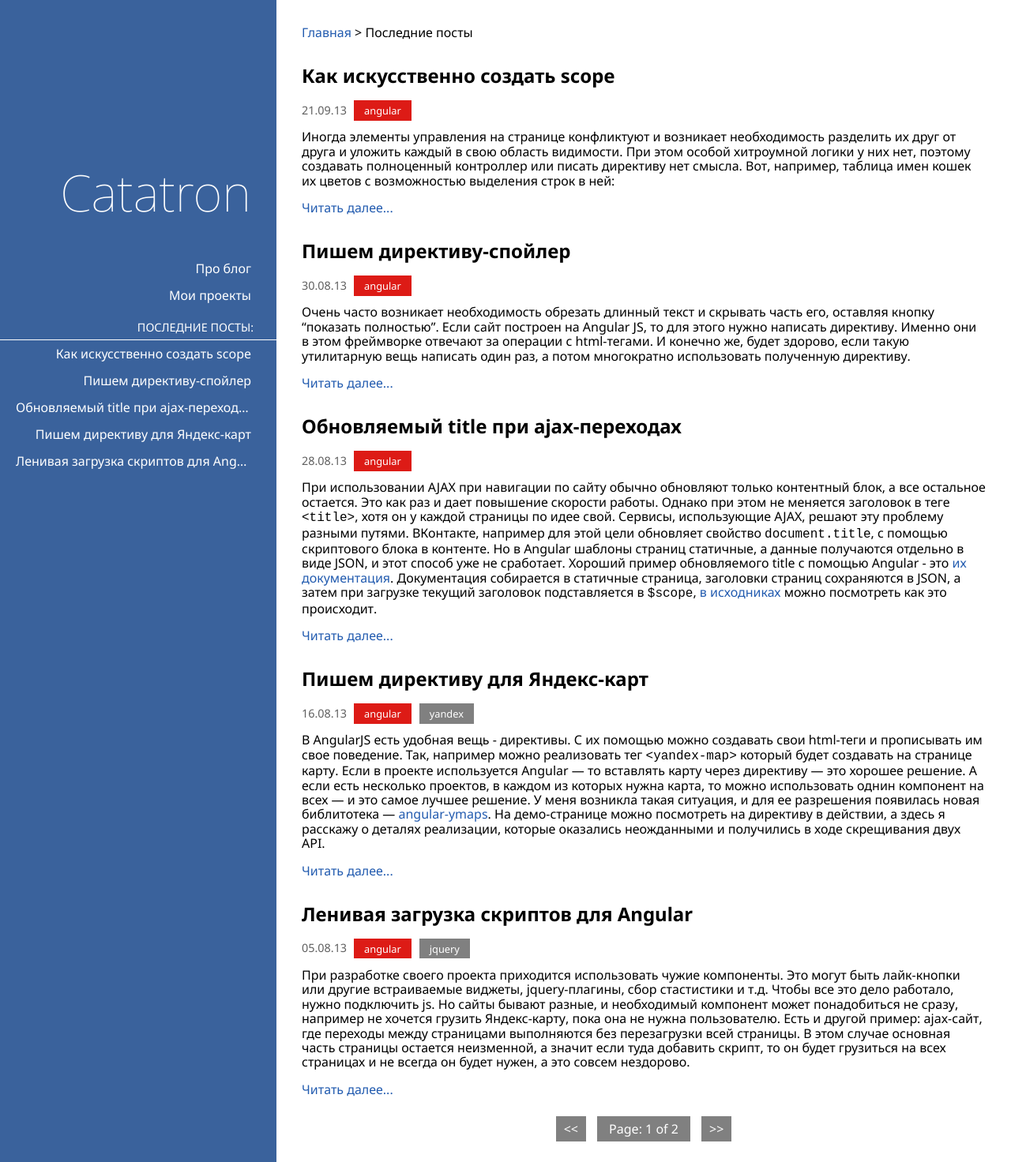
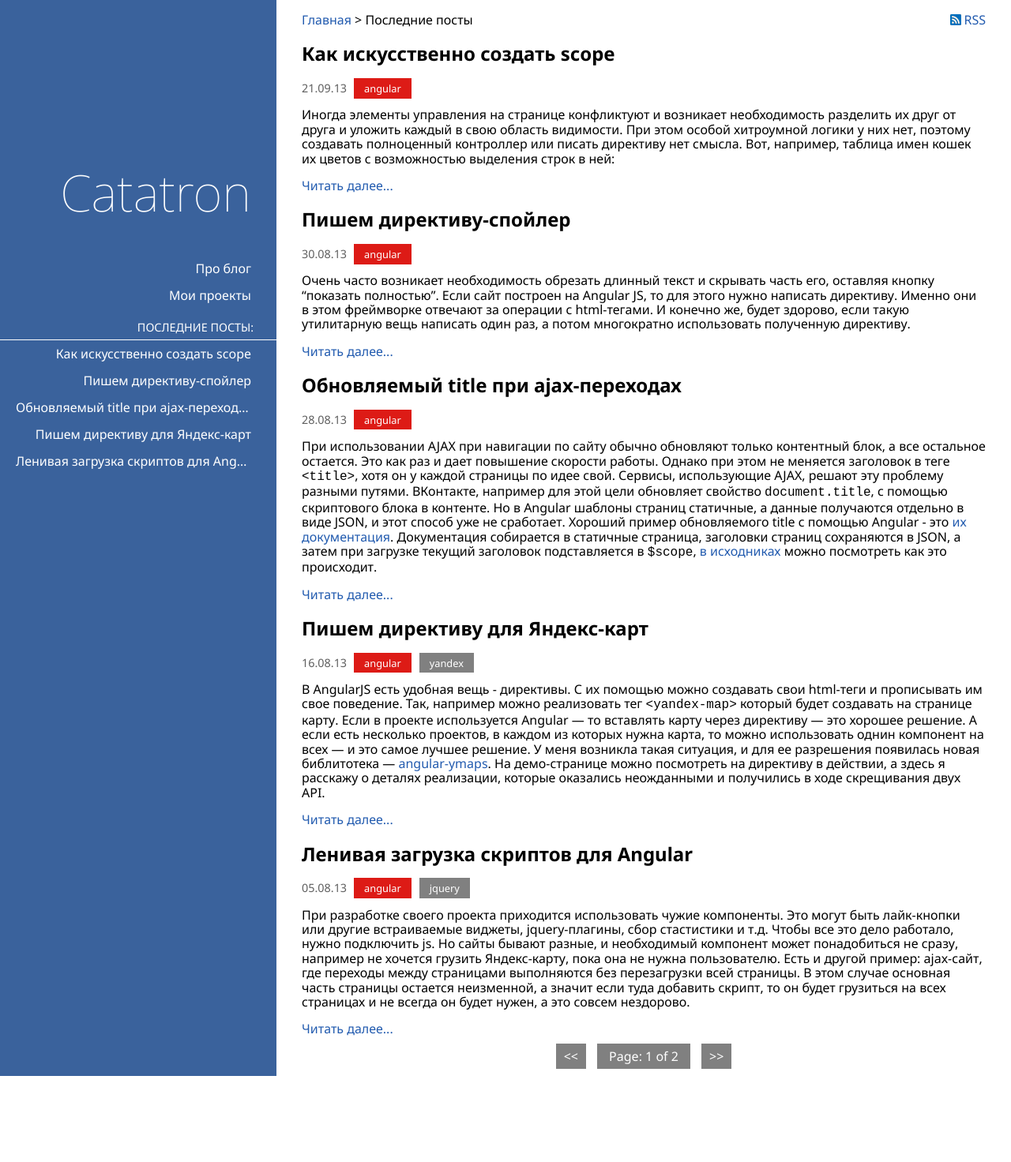
Before and after one commit to just-boris/blog, a Jekyll site: the page built from index.html, in a window 1280 px wide. Shown: the whole page at 79% size. Built offline with Jekyll 4.4.1, drawn with Linux system fonts in a browser that asks for light colours; nearby versions of some CDN libraries; Markdown is read by kramdown in place of the engine named in the settings; the list of posts is cut into pages by our own code; after the commit the page ends 1363 px from its top, so only the background shows below that.

```diff
--- /dev/null
+++ b/_includes/topmenu.html
@@ -0,0 +1,10 @@
+<div class="topmenu">
+	<div class="pull-right">
+		<a class="rss" href="{{site.baseurl}}rss.xml">RSS</a>
+	</div>
+	<ul class="breadcumbs">
+	    <li><a href="/">Главная</a></li>
+	    <li class="separator">></li>
+	    <li class="active">{{ include.pageName }}</li>
+	</ul>
+</div>
--- a/_layouts/layout.html
+++ b/_layouts/layout.html
@@ -6,6 +6,7 @@
     <link href="http://fonts.googleapis.com/css?family=Noto+Sans:100,400,700&subset=latin,cyrillic" rel="stylesheet" type="text/css">
     <link rel="stylesheet" href="{{site.baseurl}}/css/style.css">
     <link rel="stylesheet" href="{{site.baseurl}}/css/pygments.css">
+    <link rel="alternate"  href="{{site.baseurl}}rss.xml" type="application/rss+xml" title="Cataton RSS">
     <!--[if lt IE 9]>
     <script src="//html5shiv.googlecode.com/svn/trunk/html5.js"></script>
     <![endif]-->
--- a/_layouts/list.html
+++ b/_layouts/list.html
@@ -1,15 +1,12 @@
 ---
 layout: layout
 ---
-<ul class="breadcumbs">
-    <li><a href="/">Главная</a></li>
-    <li class="separator">></li>
-    {% if paginator.page == 1 %}
-      <li class="active">Последние посты</li>
-    {% else %}
-      <li class="active">Посты</li>
-    {% endif %}
-</ul>
+{% if paginator.page == 1 %}
+  {% assign pageName = 'Последние посты' %}
+{% else %}
+  {% assign pageName = 'Посты, страница ' | append:paginator.page %}
+{% endif %}
+{% include topmenu.html pageName = pageName %}
 {% for post in paginator.posts %}
 <section class="post">
     <header class="post-header">
--- a/_layouts/page.html
+++ b/_layouts/page.html
@@ -1,11 +1,7 @@
 ---
 layout: layout
 ---
-<ul class="breadcumbs">
-    <li><a href="/">Главная</a></li>
-    <li class="separator">></li>
-    <li class="active">{{page.title}}</li>
-</ul>
+{% include topmenu.html pageName=page.title %}
 <article class="post">
 	<header class="post-header">
         <h1 class="post-title"><a href="{{site.baseurl}}{{page.url | replace:'/index.html','/'}}">{{page.title}}</a></h1>
--- a/_layouts/post.html
+++ b/_layouts/post.html
@@ -1,11 +1,7 @@
 ---
 layout: layout
 ---
-<ul class="breadcumbs">
-    <li><a href="/">Главная</a></li>
-    <li class="separator">></li>
-    <li class="active">Статья</li>
-</ul>
+{% include topmenu.html pageName='Статья' %}
 <article class="post">
 	<header class="post-header">
         <h1 class="post-title"><a href="{{site.baseurl}}{{page.url}}/">{{page.title}}</a></h1>
--- a/css/style.css
+++ b/css/style.css
@@ -13,6 +13,10 @@ a {
 a:hover {
 	color: #133465;
 	text-decoration: underline;
+}
+
+.pull-right {
+	float: right;
 }
 
 .wrap {
@@ -89,8 +93,8 @@ a:hover {
 	}
 }
 
-.breadcumbs, .pagination {
-	margin: 2em;
+.topmenu, .pagination, .post {
+	margin: 1em 2em;
 	padding: 0;
 }
 
@@ -114,13 +118,24 @@ a:hover {
 	padding: 5px 15px;
 }
 
+.breadcumbs {
+	padding: 0;
+}
+
 .breadcumbs li {
 	list-style: none;
 	display: inline;
 }
 
-.post {
-	margin: 2em;
+.rss:before {
+	width: 14px;
+	height: 14px;
+	margin-right: 3px;
+	position: relative;
+	top: 1px;
+	background: url(../img/rss.png);
+	display: inline-block;
+	content: '';
 }
 
 .post-title {
```
Also changed, not shown: rss.xml (added, +27 -0 lines), img/rss.png (added).
